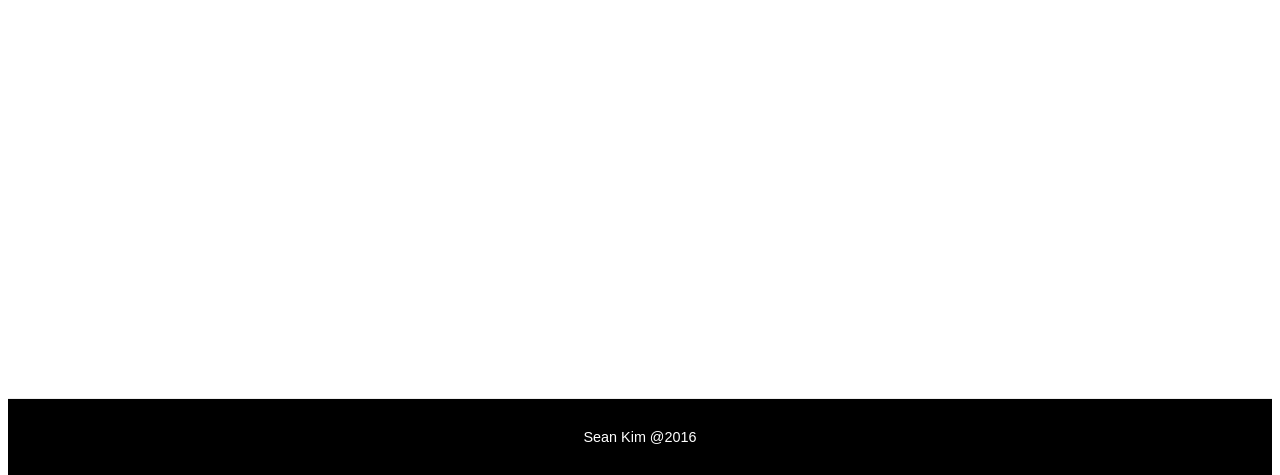
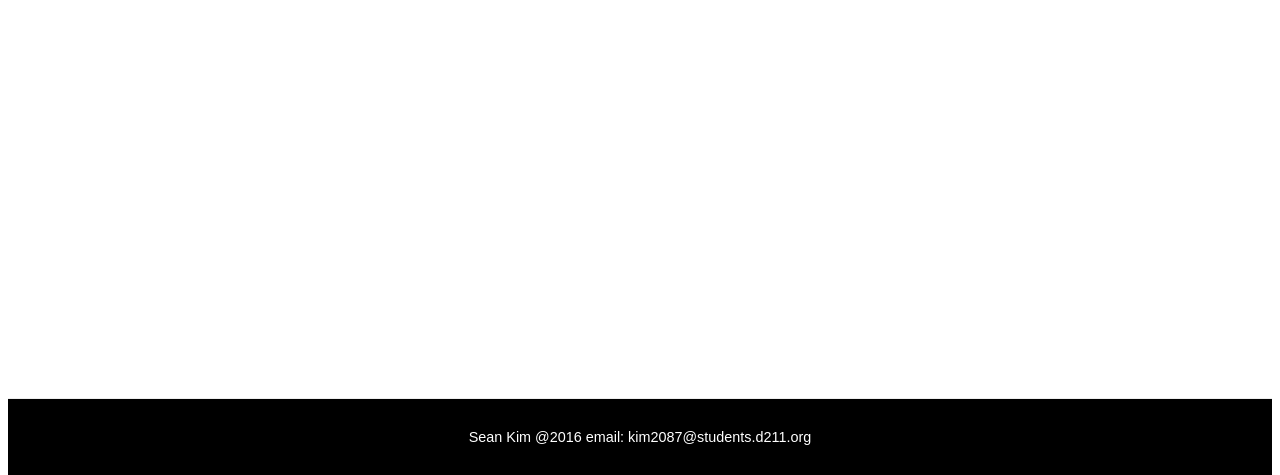
Before and after one commit to sotos4580/jsneak.github.io, a plain HTML site: page index.html in a window 1280 px wide. Shown: the part 1220-1695 px from the top of the page. Drawn offline with Linux system fonts and the light colour scheme.

Commit message:
Added email

```diff
--- a/index.html
+++ b/index.html
@@ -24,7 +24,7 @@
 
     </div>
     <div class="footerZone">
-    <footer>Sean Kim @2016</footer>
+    <footer>Sean Kim @2016 email: kim2087@students.d211.org</footer>
     </div>
     </body>
 </html>
```
